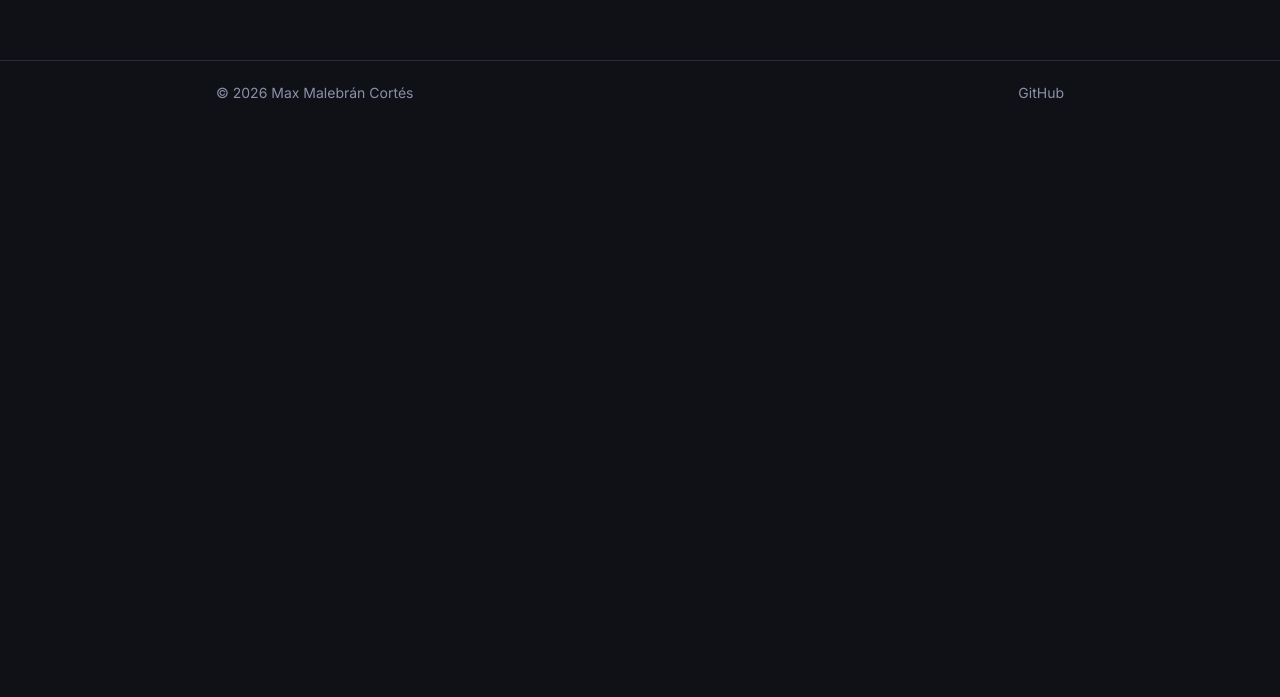
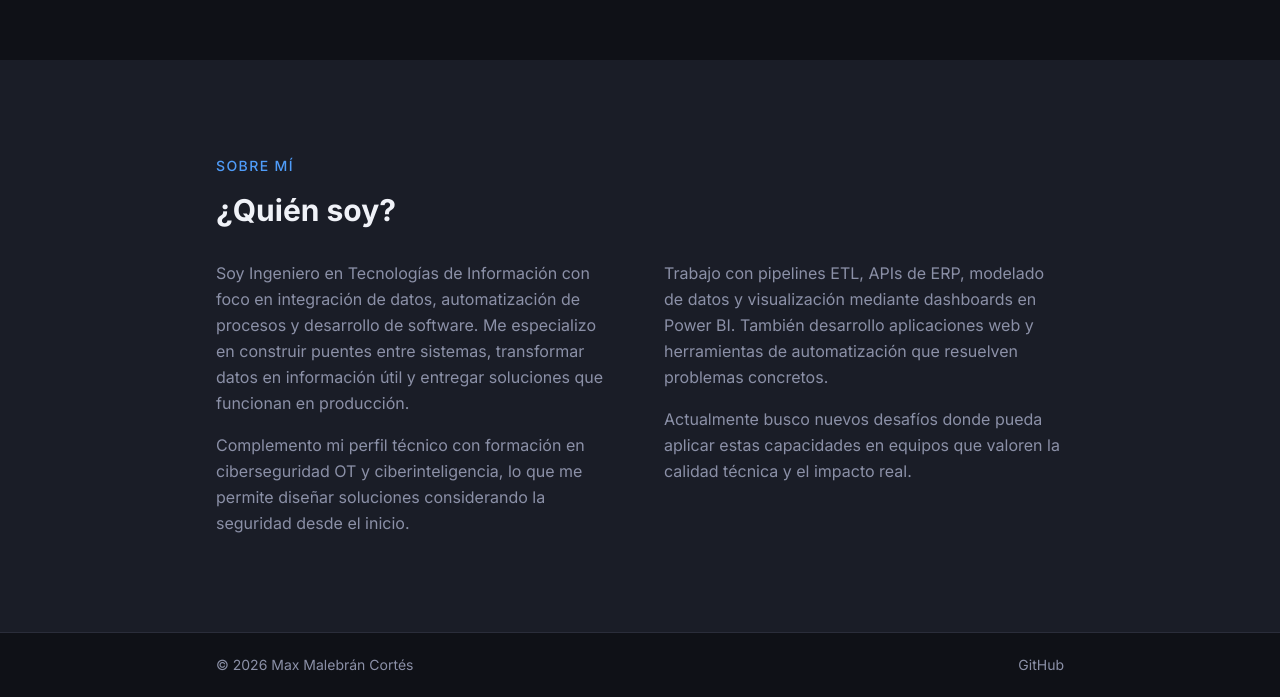
Before and after one commit to MaxStee1/portafolio-max, a Next.js app: page / in a window 1280 px wide. Shown: the part 804-1501 px from the top of the page. Before the commit the page ends 929 px from the top, so only its background shows below. Built offline with nearby package versions, Linux system fonts and the light colour scheme.

Commit message:
feat: agrega sección Sobre mí

```diff
--- a/src/app/page.tsx
+++ b/src/app/page.tsx
@@ -1,9 +1,11 @@
 import Hero from "@/components/sections/Hero";
+import About from "@/components/sections/About";
 
 export default function Home() {
   return (
     <>
       <Hero />
+      <About />
     </>
   );
 }
--- /dev/null
+++ b/src/components/sections/About.tsx
@@ -0,0 +1,40 @@
+export default function About() {
+  return (
+    <section id="sobre-mi" className="bg-surface py-24">
+      <div className="max-w-4xl mx-auto px-6">
+        <p className="text-accent text-sm font-medium tracking-widest uppercase mb-4">
+          Sobre mí
+        </p>
+        <h2 className="text-3xl font-bold text-text-primary mb-8">
+          ¿Quién soy?
+        </h2>
+        <div className="grid grid-cols-1 md:grid-cols-2 gap-12">
+          <div>
+            <p className="text-text-muted leading-relaxed mb-4">
+              Soy Ingeniero en Tecnologías de Información con foco en integración
+              de datos, automatización de procesos y desarrollo de software. Me especializo
+              en construir puentes entre sistemas, transformar datos en información útil
+              y entregar soluciones que funcionan en producción.
+            </p>
+            <p className="text-text-muted leading-relaxed">
+              Complemento mi perfil técnico con formación en ciberseguridad OT y
+              ciberinteligencia, lo que me permite diseñar soluciones considerando
+              la seguridad desde el inicio.
+            </p>
+          </div>
+          <div>
+            <p className="text-text-muted leading-relaxed mb-4">
+              Trabajo con pipelines ETL, APIs de ERP, modelado de datos y visualización
+              mediante dashboards en Power BI. También desarrollo aplicaciones web y
+              herramientas de automatización que resuelven problemas concretos.
+            </p>
+            <p className="text-text-muted leading-relaxed">
+              Actualmente busco nuevos desafíos donde pueda aplicar estas capacidades
+              en equipos que valoren la calidad técnica y el impacto real.
+            </p>
+          </div>
+        </div>
+      </div>
+    </section>
+  );
+}
```
